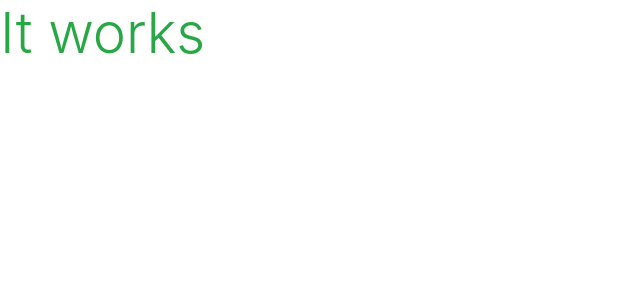
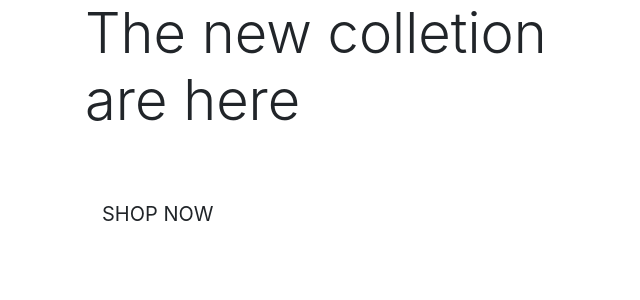
Before and after one commit to KimBergstroem/EasyKeyboard, a Django app: page / in a window 1280 px wide. Shown: the top 300 px of the page, without its empty margins (0-640 px from the left). Run offline with Django 3.2, Linux system fonts and the light colour scheme.

Commit message:
add: storepage and content

```diff
--- a/store/templates/store/index.html
+++ b/store/templates/store/index.html
@@ -1,6 +1,27 @@
 {% extends "base.html" %}
 {% load static %}
 
+{% block page_header %}
+    <div class="container header-container">
+        <div class="row">
+            <div class="col"></div>
+        </div>
+    </div>
+{% endblock %}
+
 {% block content %}
-<h1 class="display-4 text-success">It works</h1>
+    <div class="container h-100">
+        <div class="row h-100">
+            <div class="col col-md-6 my_auto">
+                <h1 class="display-4 logo-font text-black">
+                    The new colletion are here</h1>
+                <div class="my-5">
+                    <h4>
+                        <a href="" class="shop-now-button btn btn-lg rounded-0 text-uppercase py-3">
+                            Shop now</a>
+                    </h4>
+                </div>
+            </div>
+        </div>
+    </div>
 {% endblock %}
```
